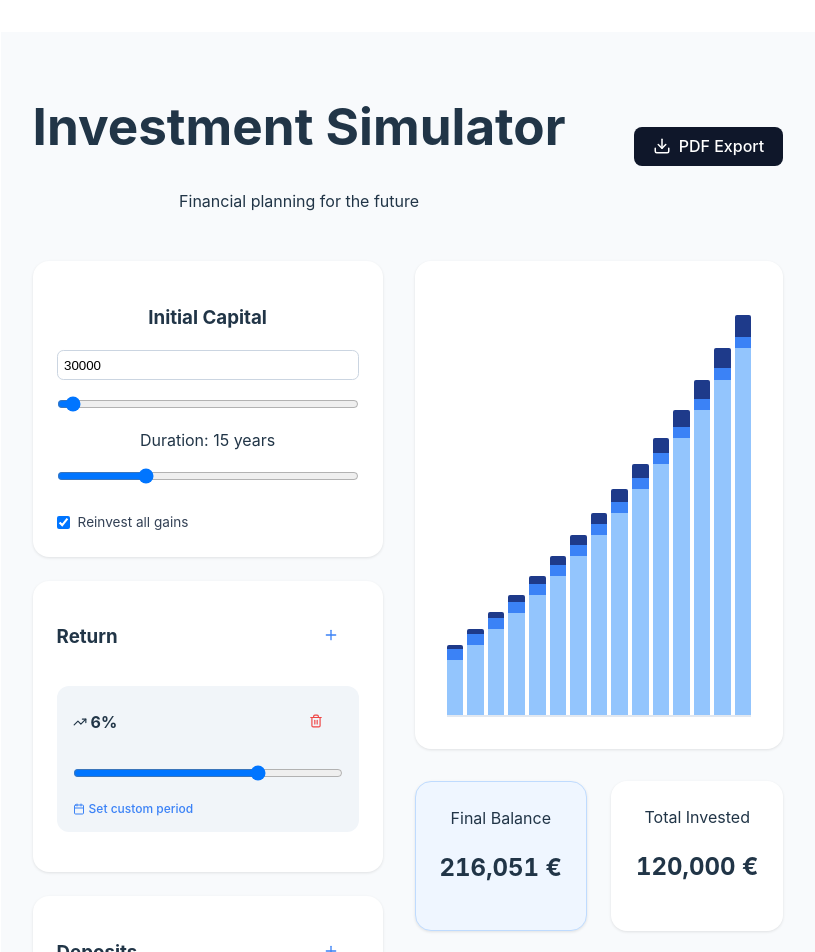
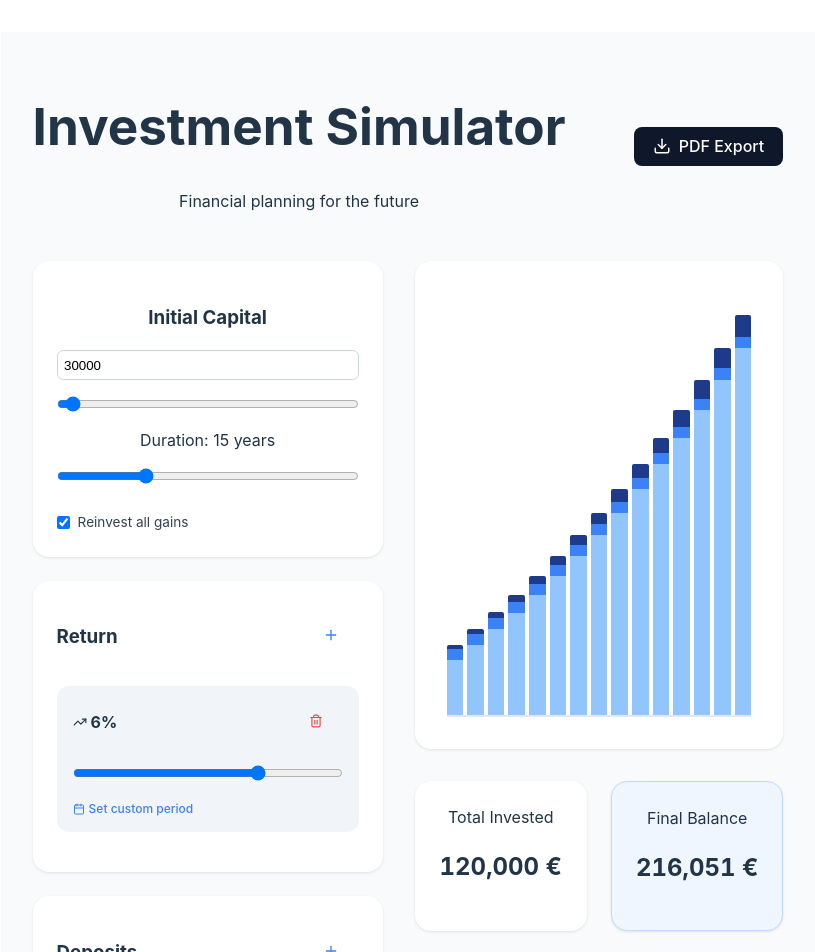
Before and after one commit to hamsterbacke23/investment-calc, a Vue app: page / in a window 1280 px wide. Shown: the top 952 px of the page, without its empty margins (232-1047 px from the left). Built offline with nearby package versions, Linux system fonts and the light colour scheme.

Commit message:
Swap stat cards: Total Invested left, Final Balance right

```diff
--- a/src/App.vue
+++ b/src/App.vue
@@ -272,16 +272,16 @@ const exportPDF = () => {
         </div>
 
         <div class="stats-grid">
-          <div class="stat-card highlighted">
-            <label>Final Balance</label>
-            <h2>{{ calculateData[calculateData.length-1].balance.toLocaleString() }} €</h2>
-          </div>
           <div class="stat-card">
             <label>Total Invested</label>
             <h2>{{ (initialCapital + transactions.reduce((acc, t) => {
               const effectiveEnd = (!t.customDuration && t.type === 'monthly') ? durationYears : t.endYear;
               return acc + (t.amount * (t.type === 'monthly' ? (effectiveEnd - t.startYear + 1) * 12 : 1));
             }, 0)).toLocaleString() }} €</h2>
+          </div>
+          <div class="stat-card highlighted">
+            <label>Final Balance</label>
+            <h2>{{ calculateData[calculateData.length-1].balance.toLocaleString() }} €</h2>
           </div>
         </div>
       </div>
```
